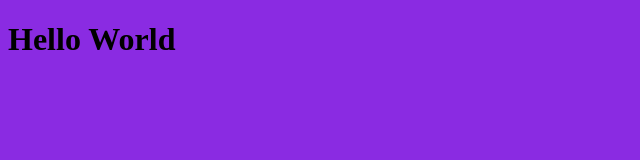
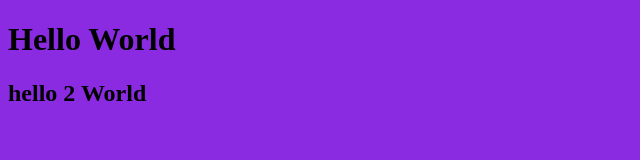
Before and after one commit to Rishiraj-singh7/basic-html, a plain HTML site: page index.html in a window 1280 px wide. Shown: the whole page, without its empty margins (0-640 px from the left). Drawn offline with Linux system fonts and the light colour scheme.

Commit message:
basic html2

```diff
--- a/index.html
+++ b/index.html
@@ -10,5 +10,6 @@
 </head>
 <body>
     <h1>Hello World</h1>
+    <h2>hello 2 World</h2>
 </body>
 </html>
```
